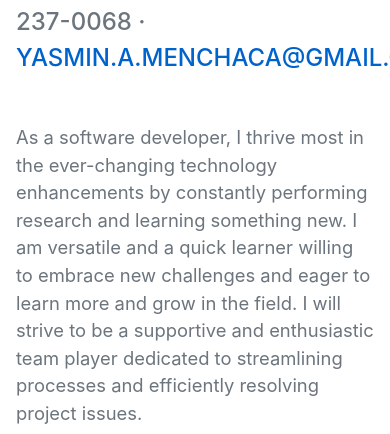
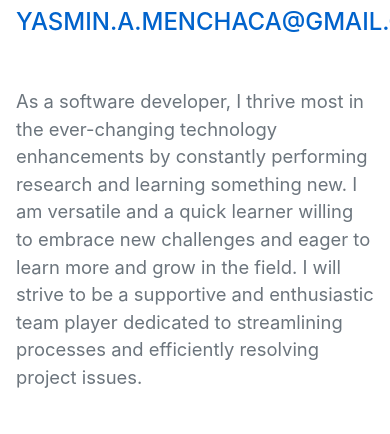
Before and after one commit to yasminmenchaca/yasminmenchaca.github.io, a plain HTML site: page index.html in a window 390 px wide. Shown: the part 358-792 px from the top of the page. Drawn offline with nearby package versions, Linux system fonts and the light colour scheme; a web font is replaced by a local one.

Commit message:
removed phone number

```diff
--- a/index.html
+++ b/index.html
@@ -43,7 +43,7 @@
         <section class="resume-section" id="about">
             <div class="resume-section-content">
                 <h1 class="mb-0">Yasmin <span class="text-primary">Menchaca</span></h1>
-                <div class="subheading mb-5">San Antonio, Texas · (210) 237-0068 · <a
+                <div class="subheading mb-5">San Antonio, Texas · <a
                         href="mailto:yasmin.a.menchaca@gmail.com">yasmin.a.menchaca@gmail.com</a></div>
                 <p class="lead mb-5">As a software developer, I thrive most in the ever-changing technology enhancements
                     by constantly performing research
```
